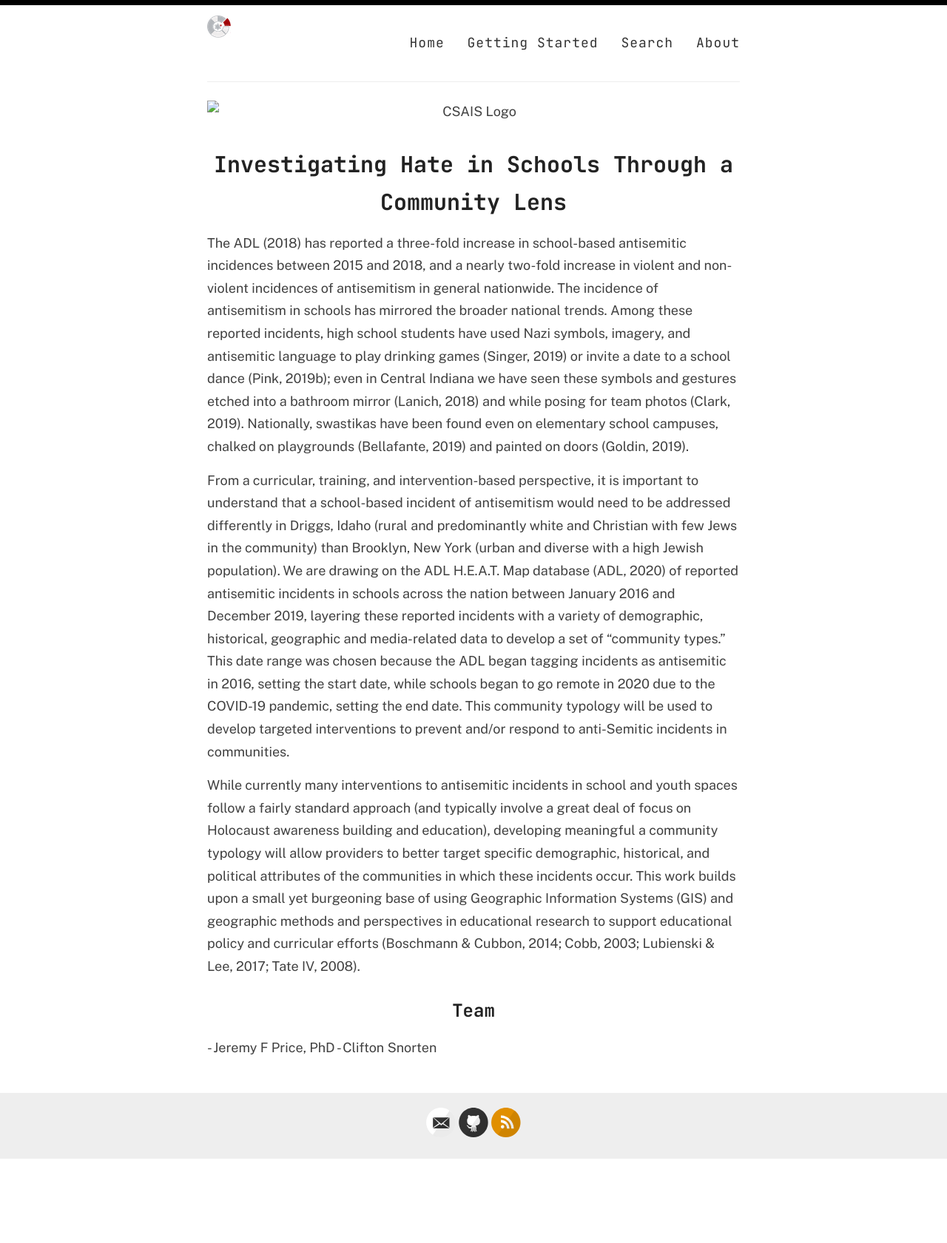
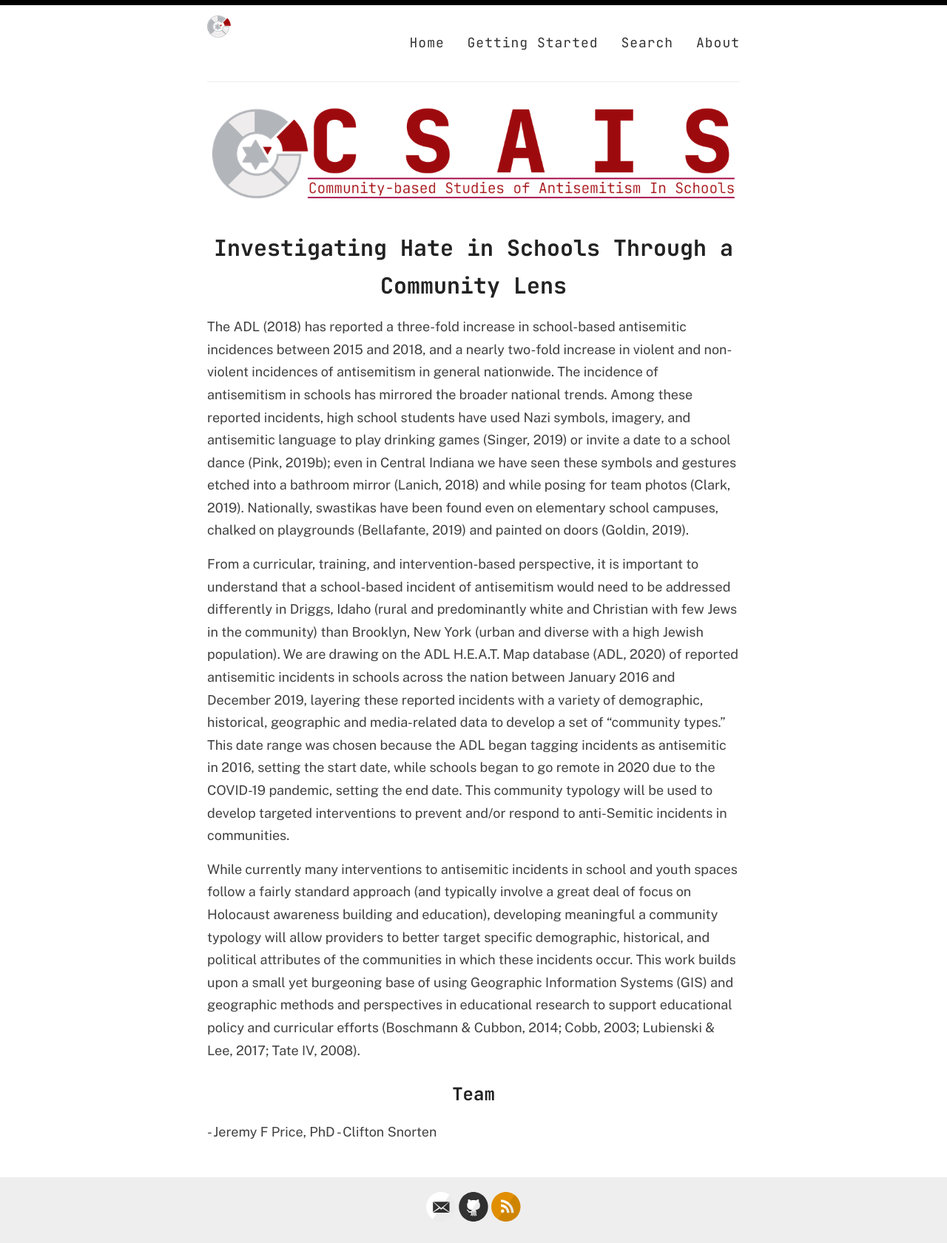
Before and after one commit to jeremyfprice/csais, a Jekyll site: the page built from index.html, in a window 1280 px wide. Shown: the whole page at 74% size. Built offline with Jekyll 4.4.1, drawn with Linux system fonts in a browser that asks for light colours; the list of posts is cut into pages by our own code; before the commit the page ends 1568 px from its top, so only the background shows below that.

Commit message:
corrected logo address

```diff
--- a/index.html
+++ b/index.html
@@ -2,7 +2,7 @@
 layout: default
 ---
 
-<p style="text-align: center;"><img src="csais_logo.png" alt="CSAIS Logo" /></p>
+<p style="text-align: center;"><img src="images/csais_logo.png" alt="CSAIS Logo" /></p>
 
 <h1>Investigating Hate in Schools Through a Community Lens</h1>
 
```
